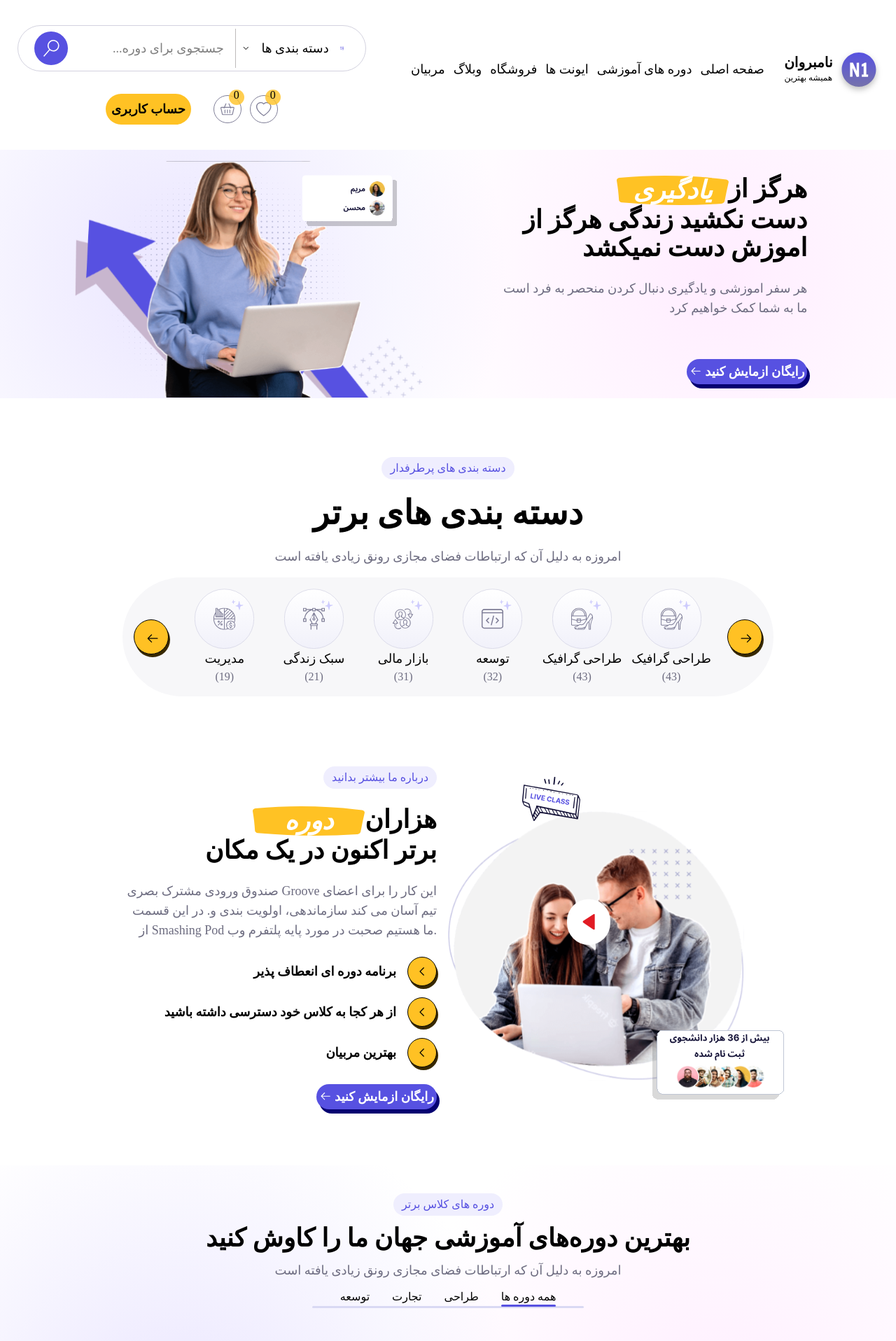
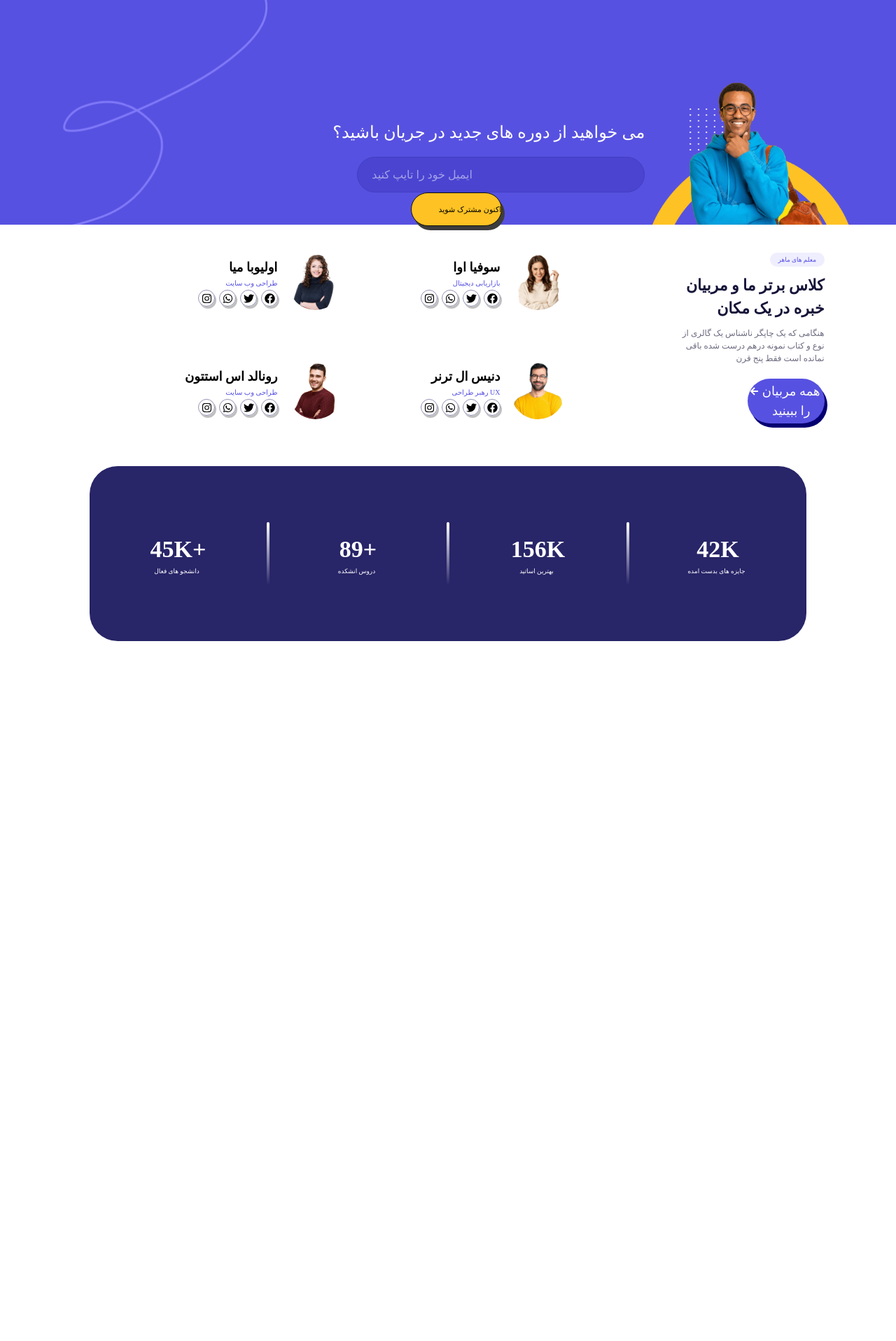
Before and after one commit to react-summer-1404/Nova, a React (Vite) app: page / in a window 1280 px wide. Shown: the top 1916 px of the page at 70% size. After the commit the page ends 941 px from the top, so only its background shows below. Built offline with nearby package versions, Linux system fonts and the light colour scheme.

Commit message:
Update LandingPage.jsx

```diff
--- a/src/pages/landingPage/LandingPage.jsx
+++ b/src/pages/landingPage/LandingPage.jsx
@@ -13,11 +13,11 @@ import FeaturedCourses from '../../components/section/landing/FeaturedCourses/Fe
 const LandingPage = () => {
   return (
     <div>
-      <Navbar/>
+      {/* <Navbar/>
       <HeroSection/>
       <TopCategories/>
       <AboutSection/>
-      <FeaturedCourses/>
+      <FeaturedCourses/> */}
       <JoinTheClub/>
       <MasterMentors/>
       <OurNumbers/>
```
